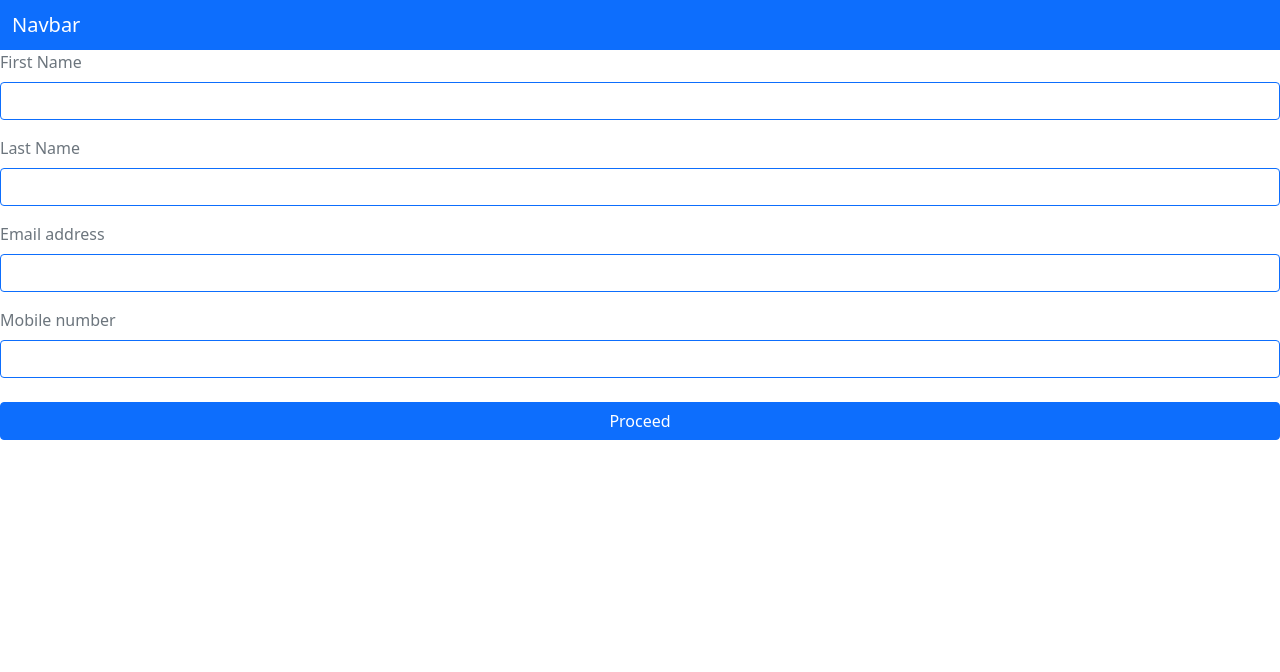
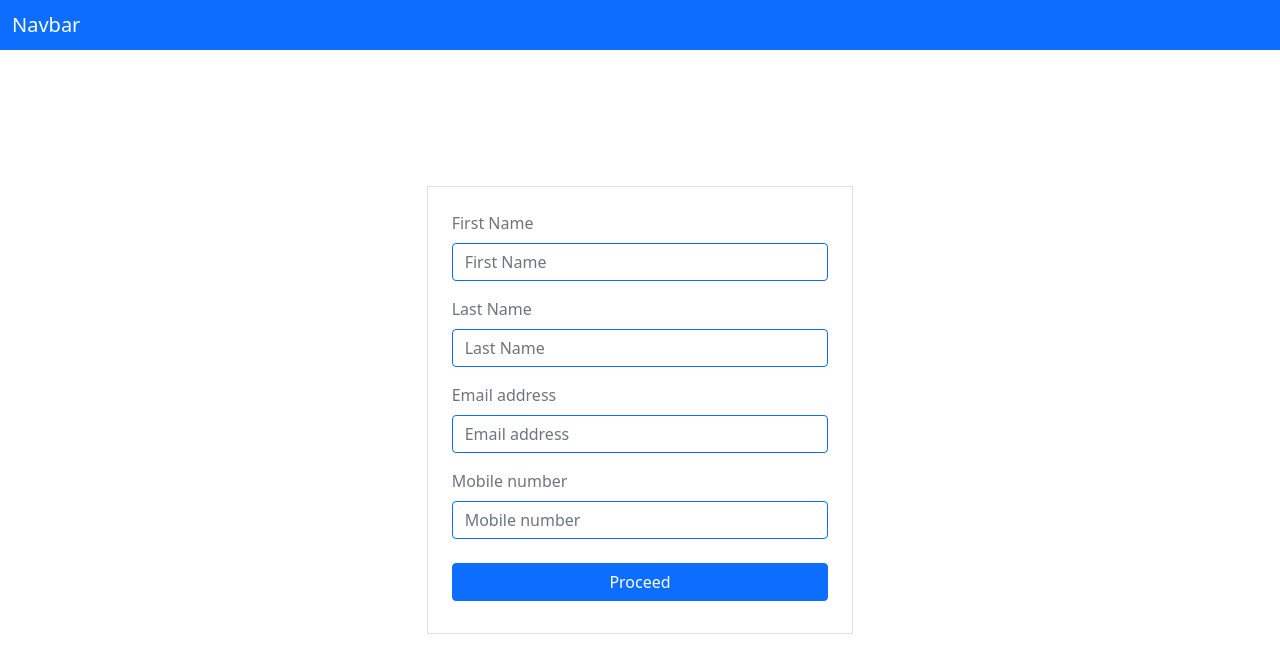
Before and after one commit to yashj811/NewProject, a React (Create React App) app in the folder client/: page /personal-details in a window 1280 px wide. Shown: the top 672 px of the page. Built offline with nearby package versions, Linux system fonts and the light colour scheme.

Commit message:
validations

```diff
--- a/client/src/components/Input.jsx
+++ b/client/src/components/Input.jsx
@@ -1,7 +1,7 @@
 import React from "react";
 
 const Input = (props) => {
-  const { label, name, type, register, helpText } = props;
+  const { label, name, type, register, helpText, error, placeholder } = props;
   return (
     <>
       <div className="mb-3">
@@ -12,10 +12,15 @@ const Input = (props) => {
         )}
         <input
           type={type}
-          className="form-control border-primary custom-input"
+          placeholder={placeholder}
+          className={`form-control border-primary custom-input ${
+            error ? "border-danger" : ""
+          }`}
           name={name}
           {...register}
+          style={{ outline: "none", boxShadow: "none" }}
         />
+        {error && <div className="text-danger">{error.message}</div>}
         {helpText && <div className="form-text">{helpText}</div>}
       </div>
     </>
--- a/client/src/screens/PersonalDetails.jsx
+++ b/client/src/screens/PersonalDetails.jsx
@@ -9,7 +9,11 @@ import { GetBasicInfo } from "../features/actions/ResumeActions";
 import ErrorModal from "../components/ErrorModal";
 
 const PersonalDetails = () => {
-  const { handleSubmit, register } = useForm();
+  const {
+    handleSubmit,
+    register,
+    formState: { errors },
+  } = useForm();
   const dispatch = useDispatch();
   const { error, loading } = useSelector((state) => state.resume);
   const history = useHistory();
@@ -17,7 +21,9 @@ const PersonalDetails = () => {
 
   const onSubmit = async (data) => {
     await dispatch(GetBasicInfo(data));
-    // history.push("/register");
+    if (!error.status) {
+      history.push("/register");
+    }
   };
 
   useEffect(() => {
@@ -27,9 +33,15 @@ const PersonalDetails = () => {
   }, [error]);
   return (
     <Layout>
-      <>
+      <div
+        className="d-flex justify-content-center align-items-center w-100"
+        style={{ height: "90vh" }}
+      >
         {" "}
-        <form onSubmit={handleSubmit(onSubmit)}>
+        <form
+          className="border p-4 m-2  col-xl-4 col-lg-6 col-md-6"
+          onSubmit={handleSubmit(onSubmit)}
+        >
           {error && (
             <ErrorModal
               size="sm"
@@ -43,8 +55,16 @@ const PersonalDetails = () => {
             <Input
               name="firstname"
               label="First Name"
+              placeholder="First Name"
               type="text"
-              register={register("firstname")}
+              error={errors.firstname}
+              register={register("firstname", {
+                required: "First name is required.",
+                maxLength: {
+                  value: 20,
+                  message: "Max length can be 20.",
+                },
+              })}
             />
           </div>
           <div className="mb-3">
@@ -52,8 +72,16 @@ const PersonalDetails = () => {
             <Input
               name="lastname"
               label="Last Name"
+              placeholder="Last Name"
               type="text"
-              register={register("lastname")}
+              error={errors.lastname}
+              register={register("lastname", {
+                required: "Last name is required.",
+                maxLength: {
+                  value: 20,
+                  message: "Max length can be 20.",
+                },
+              })}
             />
           </div>
           <div className="mb-3">
@@ -61,8 +89,20 @@ const PersonalDetails = () => {
             <Input
               name="email"
               label="Email address"
-              type="email"
-              register={register("email")}
+              placeholder="Email address"
+              type="text"
+              error={errors.email}
+              register={register("email", {
+                required: "Email is required.",
+                maxLength: {
+                  value: 30,
+                  message: "Max length can be 30.",
+                },
+                pattern: {
+                  value: /^\S+@\S+\.\S+$/,
+                  message: "Please enter a valid email address.",
+                },
+              })}
             />
           </div>
           <div className="mb-3">
@@ -70,17 +110,29 @@ const PersonalDetails = () => {
             <Input
               name="mobile"
               label="Mobile number"
+              placeholder="Mobile number"
               type="number"
-              register={register("mobile")}
+              error={errors.mobile}
+              register={register("mobile", {
+                required: "Mobile number is required.",
+                minLength: {
+                  value: 10,
+                  message: "Min length should be 10.",
+                },
+                maxLength: {
+                  value: 10,
+                  message: "Max length can be 10.",
+                },
+              })}
             />
           </div>
           <Button
             type="submit"
             text="Proceed"
-            loading={loading == true ? "true" : "false"}
+            loading={loading ? "true" : "false"}
           />
         </form>
-      </>
+      </div>
     </Layout>
   );
 };
```
